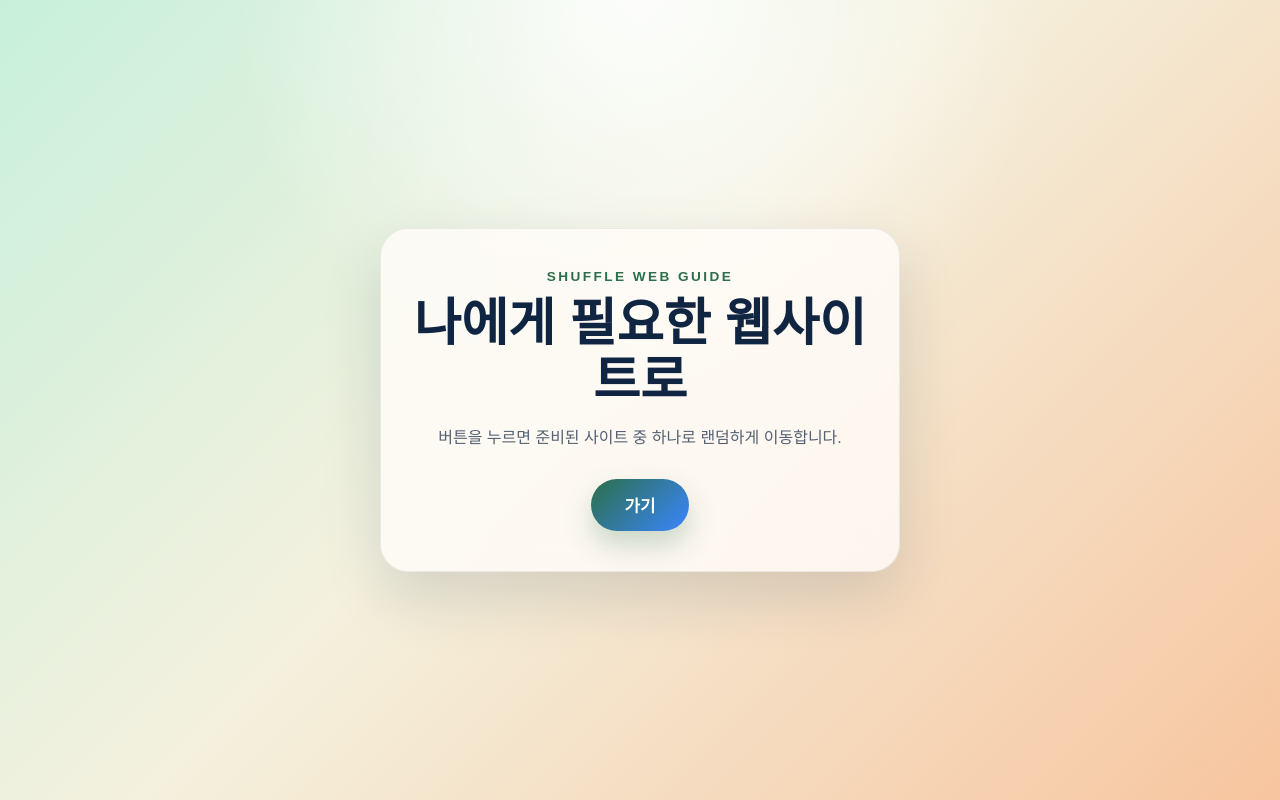
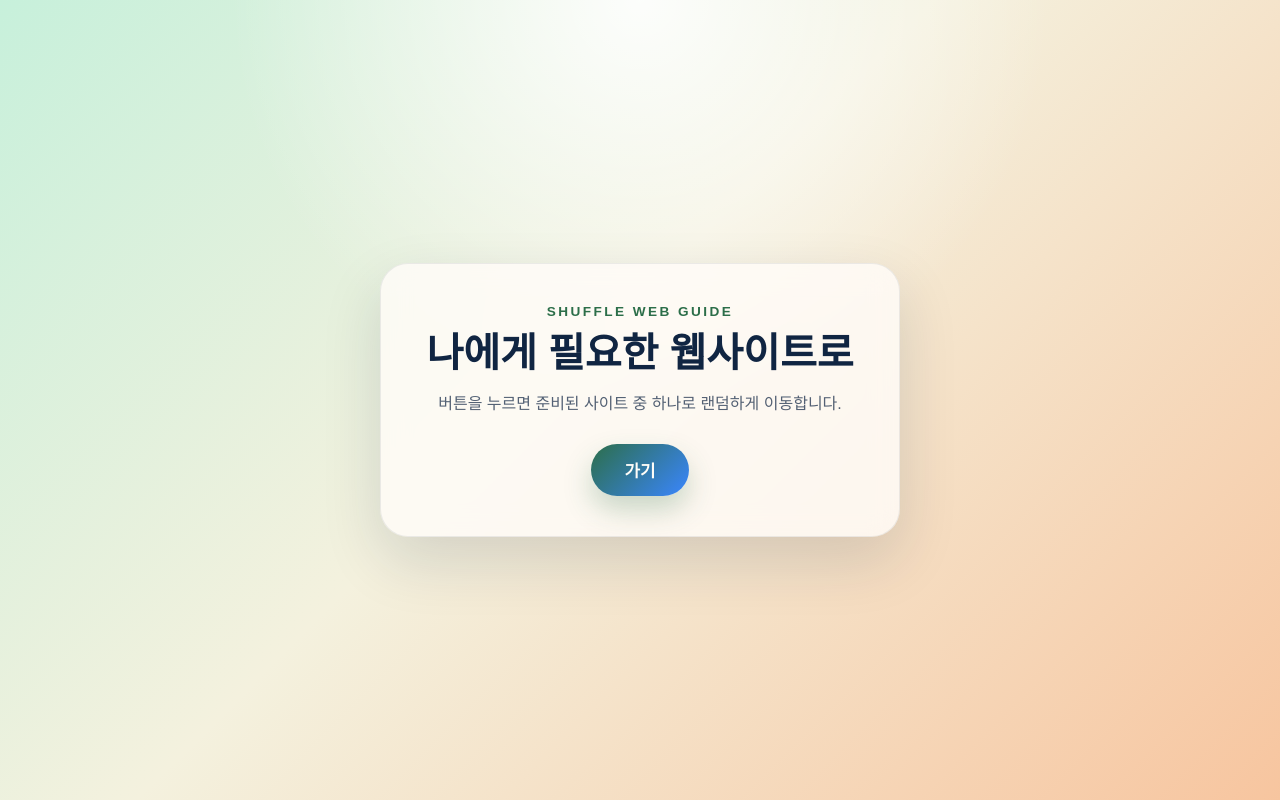
Before and after one commit to malangko06-cell/shuffle-sample, a website built with Vite: page index.html in a window 1280 px wide. Built offline with nearby package versions, Linux system fonts and the light colour scheme.

Commit message:
font size

```diff
--- a/src/style.css
+++ b/src/style.css
@@ -49,7 +49,7 @@ button {
 
 h1 {
   margin: 0;
-  font-size: clamp(2rem, 5vw, 3.2rem);
+  font-size: clamp(1.65rem, 4vw, 2.5rem);
   line-height: 1.1;
 }
 
```
